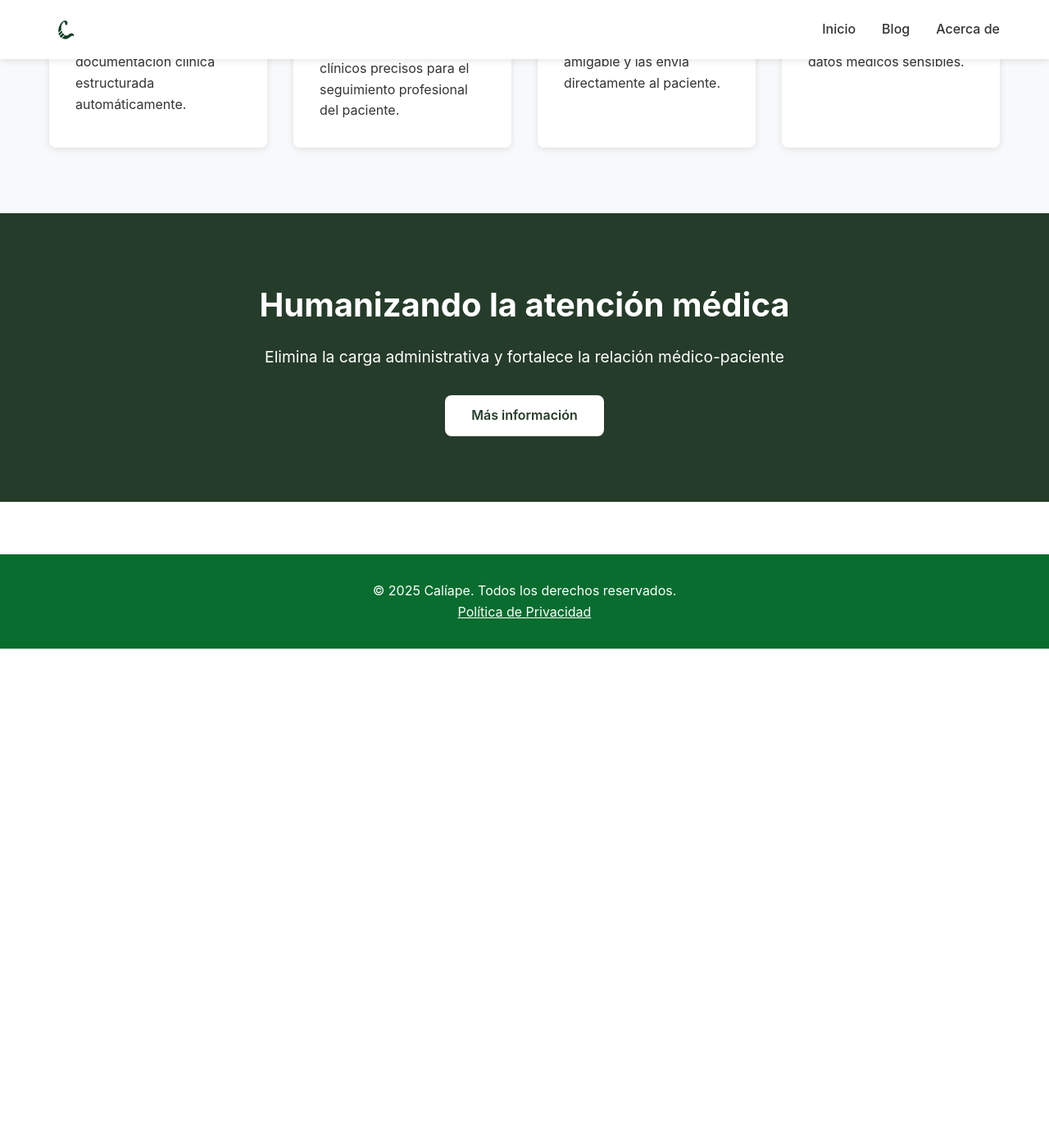
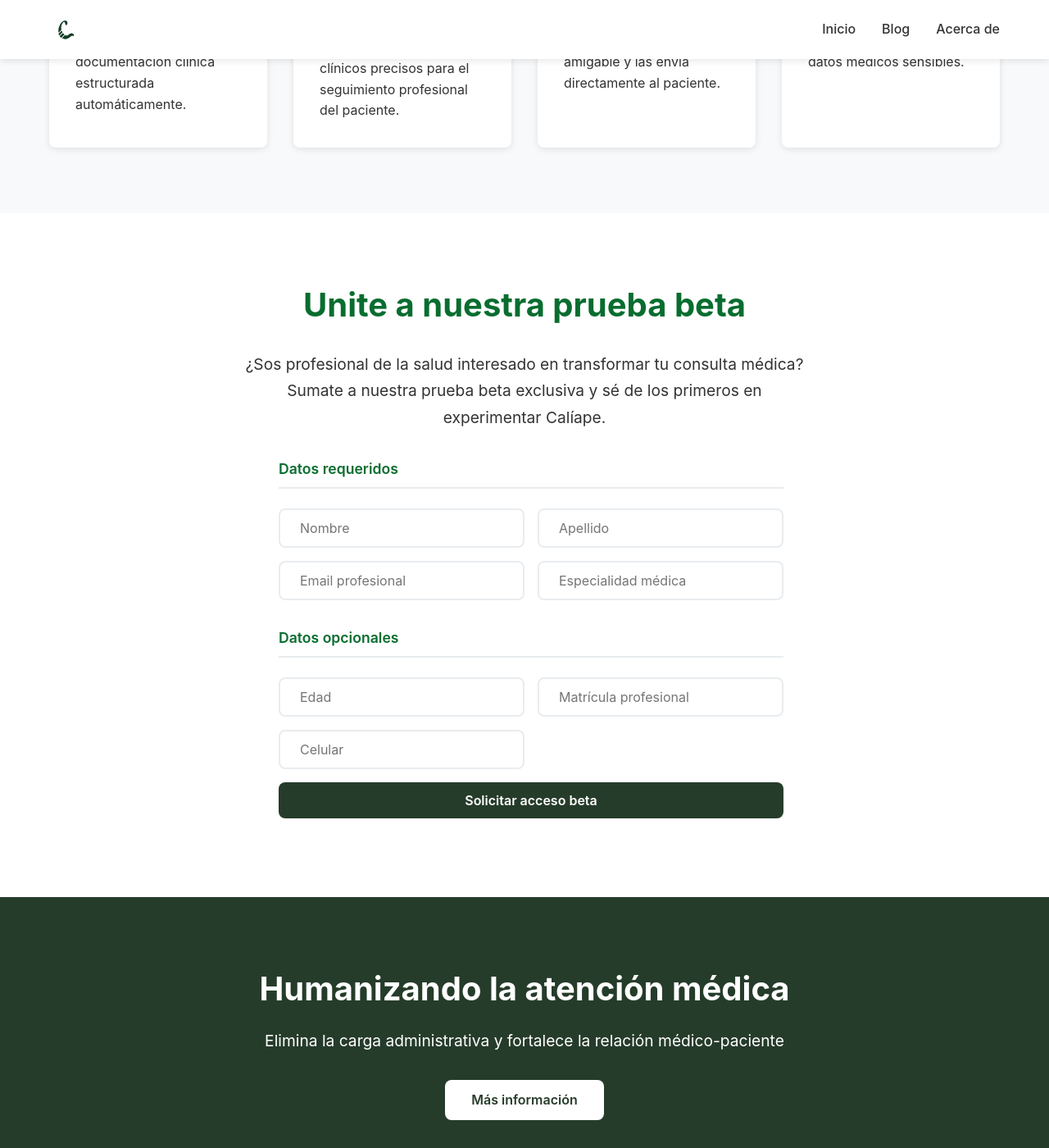
Before and after one commit to fcolavecchia/caliape-website, a Jekyll site: the page built from index.html, in a window 1280 px wide and 1400 px high, scrolled down 882 px. Shown: the whole window at 82% size. Built offline with Jekyll 4.4.1, drawn with Linux system fonts in a browser that asks for light colours; before the commit the page ends 1673 px from its top, so only the background shows below that.

Commit message:
Formulario de adhesión a la prueba beta

```diff
--- a/assets/css/style.css
+++ b/assets/css/style.css
@@ -216,6 +216,104 @@ header {
     font-size: 1.3rem;
     margin-bottom: 1rem;
     color: var(--secondary-color);
+}
+
+/* Beta Invite Section */
+.beta-invite {
+    padding: 5rem 0;
+    text-align: center;
+    background-color: var(--white);
+}
+
+.beta-invite h2 {
+    font-size: 2.5rem;
+    margin-bottom: 1.5rem;
+    color: var(--secondary-color);
+}
+
+.beta-invite p {
+    font-size: 1.2rem;
+    max-width: 700px;
+    margin: 0 auto 2rem;
+    color: var(--text-color);
+    line-height: 1.7;
+}
+
+.beta-form {
+    max-width: 600px;
+    margin: 0 auto;
+    display: grid;
+    grid-template-columns: 1fr 1fr;
+    gap: 1rem;
+}
+
+.form-section-title {
+    grid-column: 1 / -1;
+    font-size: 1.1rem;
+    font-weight: 600;
+    color: var(--secondary-color);
+    margin-top: 1rem;
+    margin-bottom: 0.5rem;
+    text-align: left;
+    border-bottom: 2px solid var(--light-gray);
+    padding-bottom: 0.5rem;
+}
+
+.form-section-title:first-of-type {
+    margin-top: 0;
+}
+
+.beta-form input[type="text"],
+.beta-form input[type="email"],
+.beta-form input[type="tel"] {
+    padding: 0.75rem 1.5rem;
+    border: 2px solid var(--light-gray);
+    border-radius: var(--border-radius);
+    font-size: 1rem;
+    transition: border-color 0.3s;
+    font-family: inherit;
+}
+
+.beta-form input[type="text"]:focus,
+.beta-form input[type="email"]:focus,
+.beta-form input[type="tel"]:focus {
+    outline: none;
+    border-color: var(--primary-color);
+}
+
+.beta-form button {
+    grid-column: 1 / -1;
+    padding: 0.75rem 2rem;
+    background-color: var(--primary-color);
+    color: var(--white);
+    border: none;
+    border-radius: var(--border-radius);
+    font-size: 1rem;
+    font-weight: 600;
+    cursor: pointer;
+    transition: all 0.3s;
+    font-family: inherit;
+}
+
+.beta-form button:hover {
+    background-color: var(--secondary-color);
+    transform: translateY(-2px);
+    box-shadow: 0 4px 12px rgba(0, 0, 0, 0.2);
+}
+
+.beta-form-message {
+    width: 100%;
+    text-align: center;
+    margin-top: 1rem;
+    font-weight: 500;
+}
+
+.beta-form-message.success {
+    color: #28a745;
+}
+
+.beta-form-message.error {
+    color: var(--accent-color);
 }
 
 /* CTA Section */
--- a/index.html
+++ b/index.html
@@ -48,6 +48,112 @@ description: Calíape - Aplicación móvil de IA médica que automatiza la gener
     </div>
 </section>
 
+<!-- Sección de invitación a pruebas beta -->
+<section id="beta" class="beta-invite">
+    <div class="container">
+        <h2>Unite a nuestra prueba beta</h2>
+        <p>¿Sos profesional de la salud interesado en transformar tu consulta médica?
+           Sumate a nuestra prueba beta exclusiva y sé de los primeros en experimentar Calíape.</p>
+
+        <form class="beta-form" id="betaForm">
+            <h3 class="form-section-title">Datos requeridos</h3>
+            <input
+                type="text"
+                name="nombre"
+                placeholder="Nombre"
+                required
+                aria-label="Nombre">
+            <input
+                type="text"
+                name="apellido"
+                placeholder="Apellido"
+                required
+                aria-label="Apellido">
+            <input
+                type="email"
+                name="email"
+                placeholder="Email profesional"
+                required
+                aria-label="Email profesional">
+            <input
+                type="text"
+                name="especialidad"
+                placeholder="Especialidad médica"
+                required
+                aria-label="Especialidad médica">
+
+            <h3 class="form-section-title">Datos opcionales</h3>
+            <input
+                type="text"
+                name="edad"
+                placeholder="Edad"
+                aria-label="Edad">
+            <input
+                type="text"
+                name="matricula"
+                placeholder="Matrícula profesional"
+                aria-label="Matrícula profesional">
+            <input
+                type="tel"
+                name="telefono"
+                placeholder="Celular"
+                aria-label="Celular">
+
+            <button type="submit">Solicitar acceso beta</button>
+        </form>
+        <div id="formMessage" class="beta-form-message"></div>
+    </div>
+</section>
+
+<script>
+document.getElementById('betaForm').addEventListener('submit', function(e) {
+    e.preventDefault();
+
+    const formData = new FormData(this);
+    const nombre = formData.get('nombre');
+    const apellido = formData.get('apellido');
+    const email = formData.get('email');
+    const especialidad = formData.get('especialidad');
+    const edad = formData.get('edad');
+    const matricula = formData.get('matricula');
+    const telefono = formData.get('telefono') || '';
+
+    // URL del Google Form con tu Form ID
+    const googleFormURL = 'https://docs.google.com/forms/d/e/1FAIpQLSckceahCPzytS7G-rBsJo3TEN2jTFmSAFl-dDLOEqR-E4_8gQ/formResponse';
+
+    // Entry IDs de tu Google Form
+    const formBody = new URLSearchParams({
+        'entry.1239758288': nombre,
+        'entry.1589314304': apellido,
+        'entry.213742462': email,
+        'entry.678704696': especialidad,
+        'entry.583972878': edad,
+        'entry.2118862770': matricula,
+        'entry.980961395': telefono
+    });
+
+    const messageDiv = document.getElementById('formMessage');
+
+    fetch(googleFormURL, {
+        method: 'POST',
+        mode: 'no-cors',
+        headers: {
+            'Content-Type': 'application/x-www-form-urlencoded'
+        },
+        body: formBody
+    }).then(() => {
+        messageDiv.textContent = '¡Gracias! Tu solicitud ha sido enviada correctamente.';
+        messageDiv.className = 'beta-form-message success';
+        document.getElementById('betaForm').reset();
+    }).catch(() => {
+        messageDiv.textContent = 'Gracias por tu interés. Nos pondremos en contacto pronto.';
+        messageDiv.className = 'beta-form-message success';
+        document.getElementById('betaForm').reset();
+    });
+});
+</script>
+
+
 <section class="cta-section">
     <div class="container">
         <h2>Humanizando la atención médica</h2>
```
Also changed, not shown: assets/images/form-header.png (added), assets/images/splash-icon-light copy.png (added).
